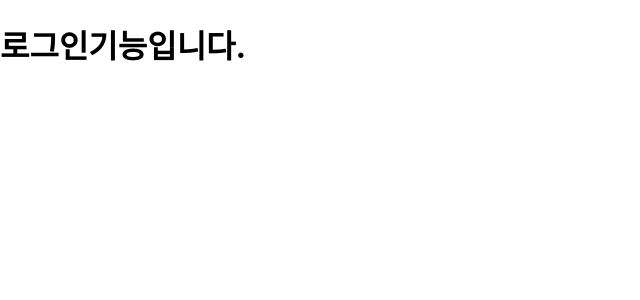
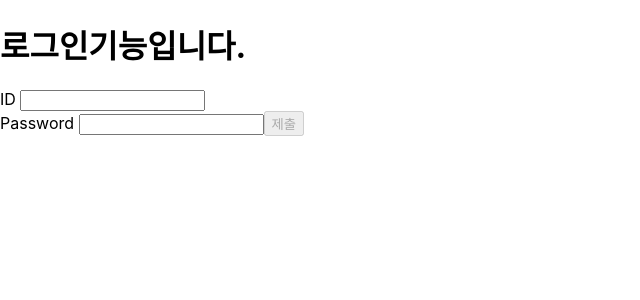
Before and after one commit to seohyeonKK/wanted-pre-onboarding-frontend, a React (Create React App) app: page /signin in a window 1280 px wide. Shown: the top 300 px of the page, without its empty margins (0-640 px from the left). Built offline with nearby package versions, Linux system fonts and the light colour scheme.

Commit message:
feat: userId 유효성 검사

```diff
--- /dev/null
+++ b/src/constants/constant.js
@@ -0,0 +1,2 @@
+export const JWT_TOKEN = localStorage.getItem('JWT_TOKEN')
+export const MIN_ID_LENGTH = 8
--- a/src/signin/SignIn.js
+++ b/src/signin/SignIn.js
@@ -1,8 +1,27 @@
+import { useEffect, useState } from 'react'
+import { MIN_ID_LENGTH } from 'constants/constant'
 
 const SignIn = () => {
+  const [userId, setUserId] = useState('')
+  const [userPw, setUserPw] = useState('')
+  const [idValid, setIdValid] = useState(false)
+
+  useEffect(() => {
+    if (userId.includes('@') && userId.length >= MIN_ID_LENGTH) setIdValid(true)
+    else setIdValid(false)
+  }, [userId])
+
   return (
     <div>
       <h1>로그인기능입니다.</h1>
+      <form>
+        ID <input value={userId} onChange={(e) => setUserId(e.target.value)} id="user-id" />
+        <br />
+        Password <input value={userPw} onChange={(e) => setUserPw(e.target.value)} type="password" id="user-pw" />
+        <button type="button" disabled={!idValid}>
+          제출
+        </button>
+      </form>
     </div>
   )
 }
```
